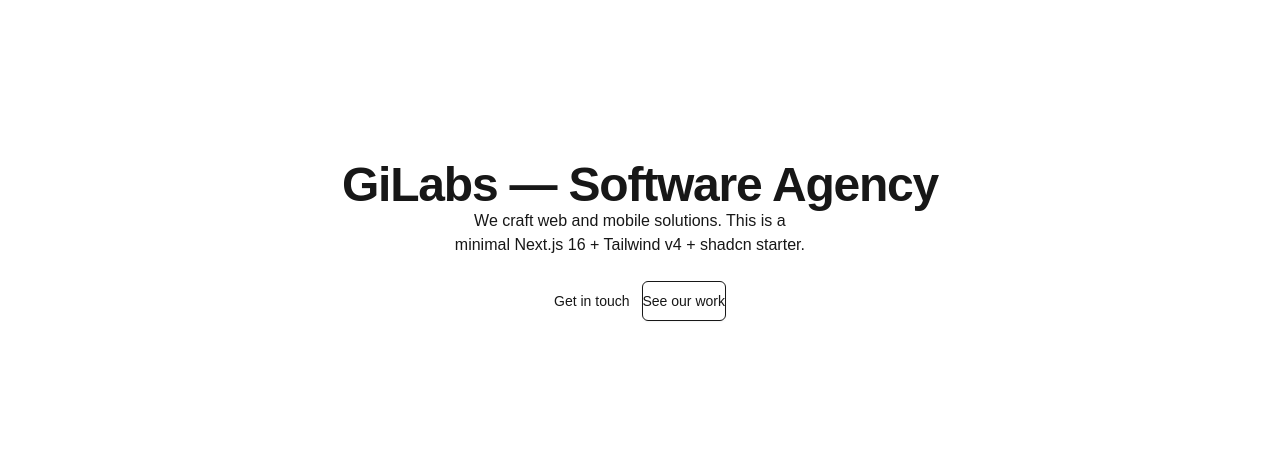
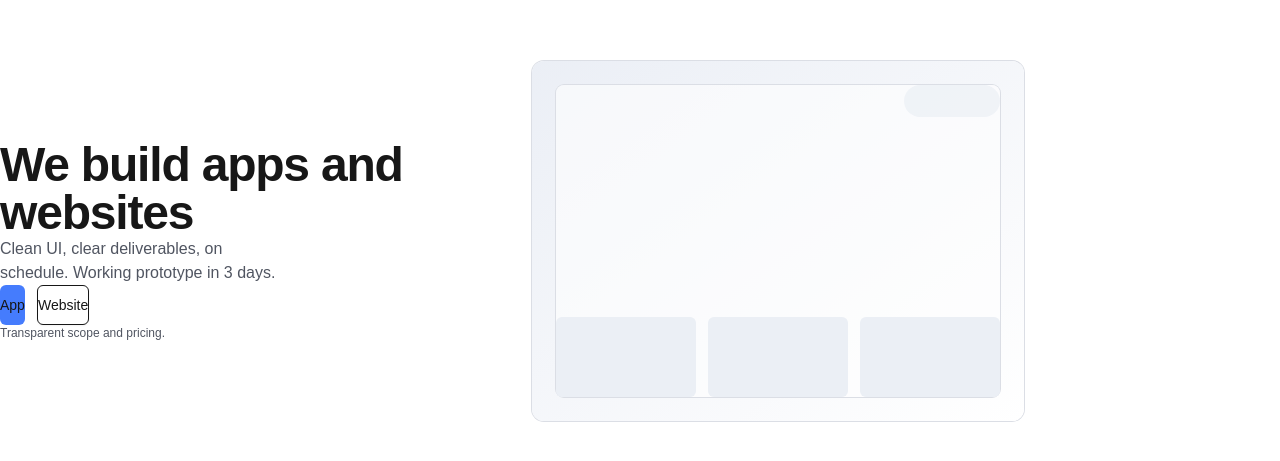
Before and after one commit to Gilabs-Studio/gilabs-company-profile, a Next.js app in the folder apps/frontend/: page / in a window 1280 px wide. Shown: the part 159-620 px from the top of the page. Built offline with nearby package versions, Linux system fonts and the light colour scheme.

Commit message:
feat: implement Hero component and update homepage layout with Tailwind v4 theme tokens

```diff
--- a/apps/frontend/src/app/globals.css
+++ b/apps/frontend/src/app/globals.css
@@ -10,6 +10,24 @@
     --background: #0a0a0a;
     --foreground: #ededed;
   }
+}
+
+/* Tailwind v4 theme tokens for shadcn-style utilities */
+@theme {
+  --color-background: var(--background);
+  --color-foreground: var(--foreground);
+  --color-border: oklch(90% 0.01 264);
+  --color-input: oklch(96% 0.005 264);
+  --color-ring: oklch(62% 0.2 264);
+  --color-primary: oklch(62% 0.2 264);
+  --color-primary-foreground: oklch(98% 0.02 264);
+  --color-secondary: oklch(96% 0.005 264);
+  --color-secondary-foreground: oklch(30% 0.02 264);
+  --color-muted: oklch(95% 0.01 264);
+  --color-muted-foreground: oklch(45% 0.02 264);
+  --color-accent: oklch(95% 0.01 264);
+  --color-accent-foreground: oklch(30% 0.02 264);
+  --radius: 0.5rem;
 }
 
 html,
--- a/apps/frontend/src/app/page.tsx
+++ b/apps/frontend/src/app/page.tsx
@@ -1,18 +1,9 @@
-import { Button } from "@/components/ui/button";
+import Hero from "@/features/landing-page/components/Hero";
 
 export default function Home() {
   return (
-    <main className="min-h-dvh flex flex-col items-center justify-center gap-6 p-6 text-center">
-      <div className="space-y-3">
-        <h1 className="text-3xl sm:text-5xl font-semibold tracking-tight">GiLabs — Software Agency</h1>
-        <p className="text-balance text-muted-foreground max-w-xl">
-          We craft web and mobile solutions. This is a minimal Next.js 16 + Tailwind v4 + shadcn starter.
-        </p>
-      </div>
-      <div className="flex gap-3">
-        <Button size="lg">Get in touch</Button>
-        <Button size="lg" variant="outline">See our work</Button>
-      </div>
+    <main>
+      <Hero />
     </main>
   );
 }
--- /dev/null
+++ b/apps/frontend/src/features/landing-page/components/Hero.tsx
@@ -0,0 +1,40 @@
+import Link from "next/link";
+import { Button } from "@/components/ui/button";
+
+export default function Hero() {
+  return (
+    <section className="min-h-dvh flex items-center">
+      <div className="mx-auto w-full max-w-5xl px-6 py-16">
+        <div className="grid items-center gap-10 md:grid-cols-2">
+          <div className="space-y-5">
+            <h1 className="text-4xl font-semibold tracking-tight sm:text-5xl">
+              We build apps and websites
+            </h1>
+            <p className="text-balance text-muted-foreground max-w-xl">
+              Clean UI, clear deliverables, on schedule. Working prototype in 3 days.
+            </p>
+            <div className="flex flex-wrap gap-3">
+              <Button size="lg" asChild>
+                <Link href="/contact?type=app">App</Link>
+              </Button>
+              <Button size="lg" variant="outline" asChild>
+                <Link href="/contact?type=website">Website</Link>
+              </Button>
+            </div>
+            <p className="text-xs text-muted-foreground">Transparent scope and pricing.</p>
+          </div>
+
+          <div className="relative order-first h-[260px] w-full rounded-xl bg-linear-to-br from-muted to-background ring-1 ring-border md:order-last md:h-[360px]">
+            <div className="absolute inset-6 rounded-lg bg-background/60 ring-1 ring-border" />
+            <div className="absolute right-6 top-6 h-8 w-24 rounded-full bg-muted/70" />
+            <div className="absolute bottom-6 left-6 right-6 grid grid-cols-3 gap-3">
+              <div className="h-20 rounded-md bg-muted" />
+              <div className="h-20 rounded-md bg-muted" />
+              <div className="h-20 rounded-md bg-muted" />
+            </div>
+          </div>
+        </div>
+      </div>
+    </section>
+  );
+}
```
